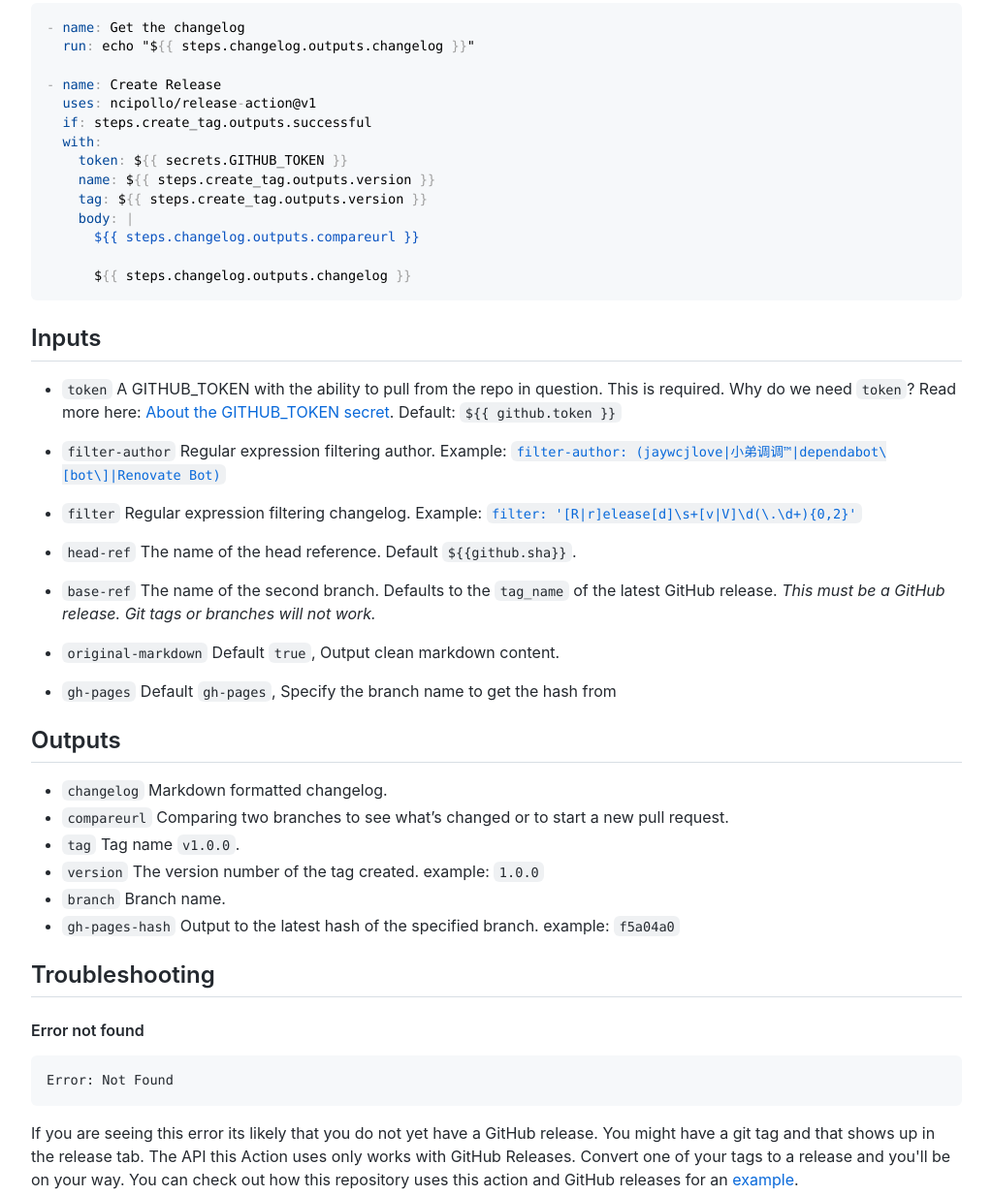
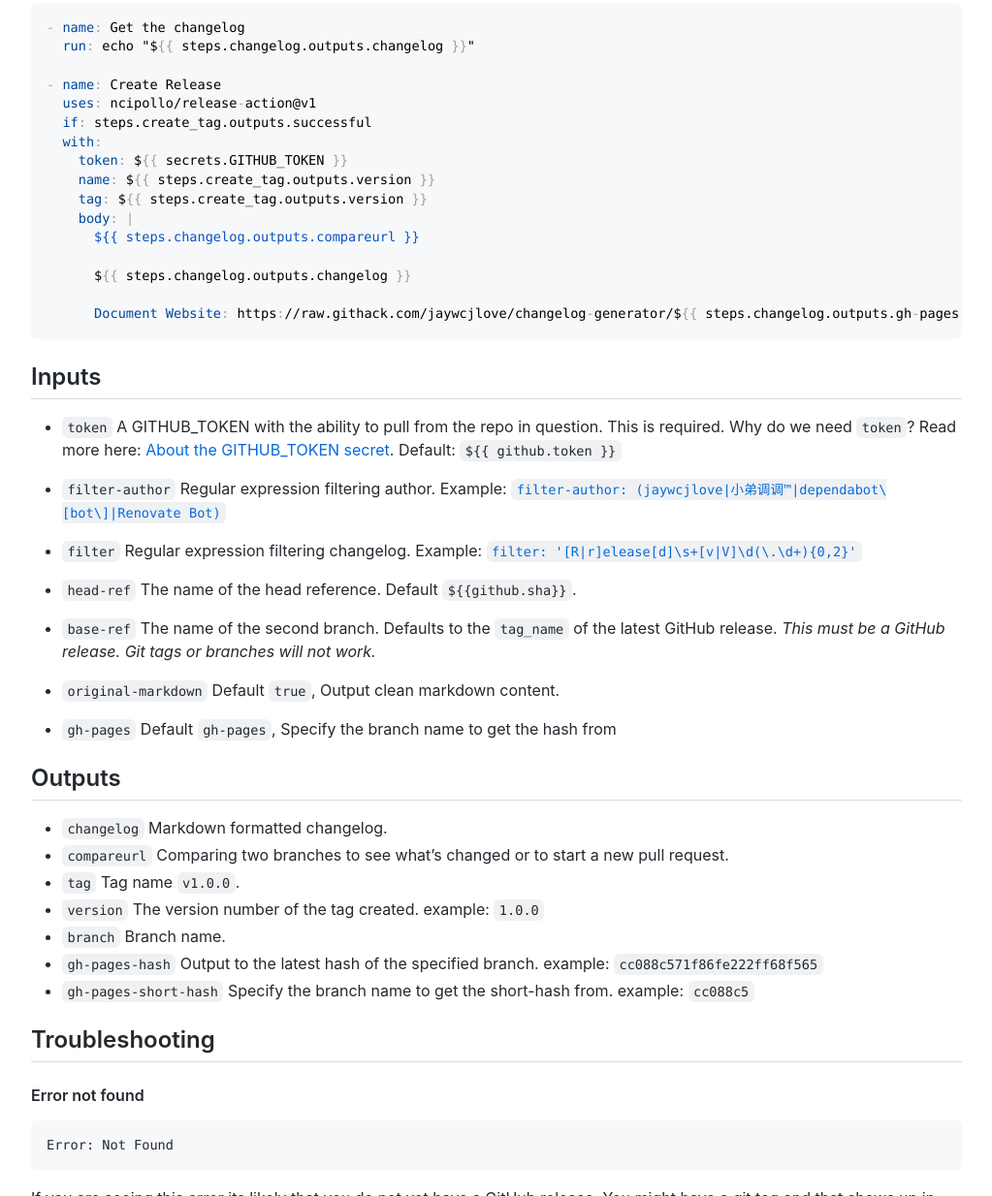
Before and after one commit to jaywcjlove/changelog-generator, a plain HTML site: page index.html in a window 1280 px wide. Shown: the part 1078-2312 px from the top of the page at 97% size, without its empty margins (128-1151 px from the left). Drawn offline with Linux system fonts and the light colour scheme; some packages are replaced by stand-ins of ours; a script that the page names is missing.

Commit message:
deploy: d30ec05da84db89728d2e996d3adc6e7302c6e72

```diff
--- a/index.html
+++ b/index.html
@@ -48,6 +48,8 @@
       ${{ steps.changelog.outputs.compareurl }}</span>
 
       $<span class="token punctuation">{</span><span class="token punctuation">{</span> steps.changelog.outputs.changelog <span class="token punctuation">}</span><span class="token punctuation">}</span>
+
+      <span class="token key atrule">Document Website</span><span class="token punctuation">:</span> https<span class="token punctuation">:</span>//raw.githack.com/jaywcjlove/changelog<span class="token punctuation">-</span>generator/$<span class="token punctuation">{</span><span class="token punctuation">{</span> steps.changelog.outputs.gh<span class="token punctuation">-</span>pages<span class="token punctuation">-</span>short<span class="token punctuation">-</span>hash <span class="token punctuation">}</span><span class="token punctuation">}</span>/index.html
 </code><div onclick="copied(this)" data-code="- name: Get the changelog
   run: echo &#x22;${{ steps.changelog.outputs.changelog }}&#x22;
 
@@ -62,6 +64,8 @@
       ${{ steps.changelog.outputs.compareurl }}
 
       ${{ steps.changelog.outputs.changelog }}
+
+      Document Website: https://raw.githack.com/jaywcjlove/changelog-generator/${{ steps.changelog.outputs.gh-pages-short-hash }}/index.html
 " class="copied"><svg class="octicon-copy" aria-hidden="true" viewBox="0 0 16 16" fill="currentColor" height="12" width="12"><path fill-rule="evenodd" d="M0 6.75C0 5.784.784 5 1.75 5h1.5a.75.75 0 010 1.5h-1.5a.25.25 0 00-.25.25v7.5c0 .138.112.25.25.25h7.5a.25.25 0 00.25-.25v-1.5a.75.75 0 011.5 0v1.5A1.75 1.75 0 019.25 16h-7.5A1.75 1.75 0 010 14.25v-7.5z"></path><path fill-rule="evenodd" d="M5 1.75C5 .784 5.784 0 6.75 0h7.5C15.216 0 16 .784 16 1.75v7.5A1.75 1.75 0 0114.25 11h-7.5A1.75 1.75 0 015 9.25v-7.5zm1.75-.25a.25.25 0 00-.25.25v7.5c0 .138.112.25.25.25h7.5a.25.25 0 00.25-.25v-7.5a.25.25 0 00-.25-.25h-7.5z"></path></svg><svg class="octicon-check" aria-hidden="true" viewBox="0 0 16 16" fill="currentColor" height="12" width="12"><path fill-rule="evenodd" d="M13.78 4.22a.75.75 0 010 1.06l-7.25 7.25a.75.75 0 01-1.06 0L2.22 9.28a.75.75 0 011.06-1.06L6 10.94l6.72-6.72a.75.75 0 011.06 0z"></path></svg></div></pre>
       <h2 id="inputs"><a class="anchor" aria-hidden="true" tabindex="-1" href="#inputs"><span class="octicon octicon-link"></span></a>Inputs</h2>
       <ul>
@@ -94,7 +98,8 @@
         <li><code>tag</code> Tag name <code>v1.0.0</code>.</li>
         <li><code>version</code> The version number of the tag created. example: <code>1.0.0</code></li>
         <li><code>branch</code> Branch name.</li>
-        <li><code>gh-pages-hash</code> Output to the latest hash of the specified branch. example: <code>f5a04a0</code></li>
+        <li><code>gh-pages-hash</code> Output to the latest hash of the specified branch. example: <code>cc088c571f86fe222ff68f565</code></li>
+        <li><code>gh-pages-short-hash</code> Specify the branch name to get the short-hash from. example: <code>cc088c5</code></li>
       </ul>
       <h2 id="troubleshooting"><a class="anchor" aria-hidden="true" tabindex="-1" href="#troubleshooting"><span class="octicon octicon-link"></span></a>Troubleshooting</h2>
       <h4 id="error-not-found"><a class="anchor" aria-hidden="true" tabindex="-1" href="#error-not-found"><span class="octicon octicon-link"></span></a>Error not found</h4>
```
